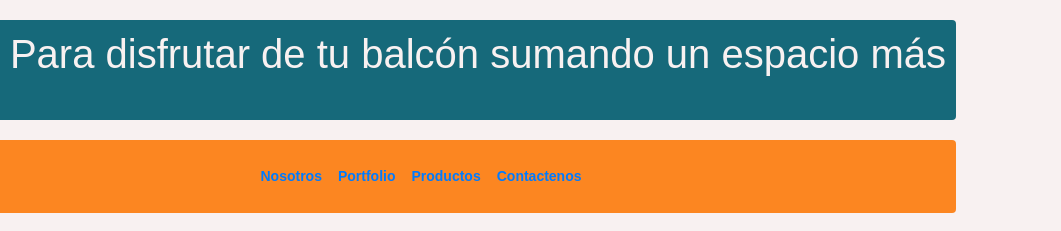
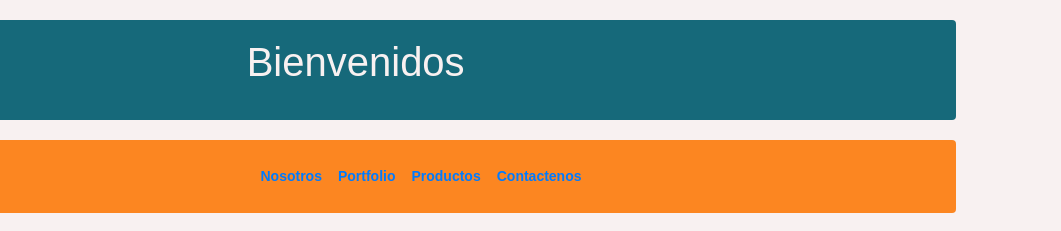
Before and after one commit to alevaar/balcony_ar, a website: page jobs.html in a window 1280 px wide. Shown: the top 231 px of the page, 219-1280 px from the left. Drawn offline with nearby package versions, Linux system fonts and the light colour scheme.

Commit message:
Cambie el H1 de todas mis secciones

```diff
--- a/jobs.html
+++ b/jobs.html
@@ -24,8 +24,8 @@
 			<div class="logo">
 				<img src="img/logo-balconyar.ico" alt="logo Balcony_Ar">
 			</div>
-			<div class="hh6">
-				<h1>Para disfrutar de tu balcón sumando un espacio más</h1>
+			<div class="h1">
+				<h1>Bienvenidos</h1>
 			</div>
 		</header>
 		<div class="navegacion">
```
Also changed, not shown: contact.html (+2 -2 lines), index.html (+2 -2 lines), products.html (+2 -2 lines).
